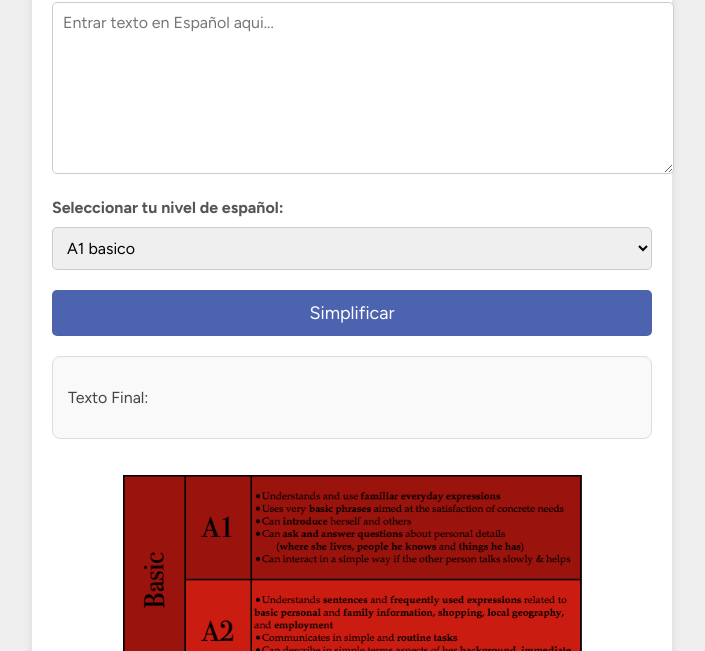
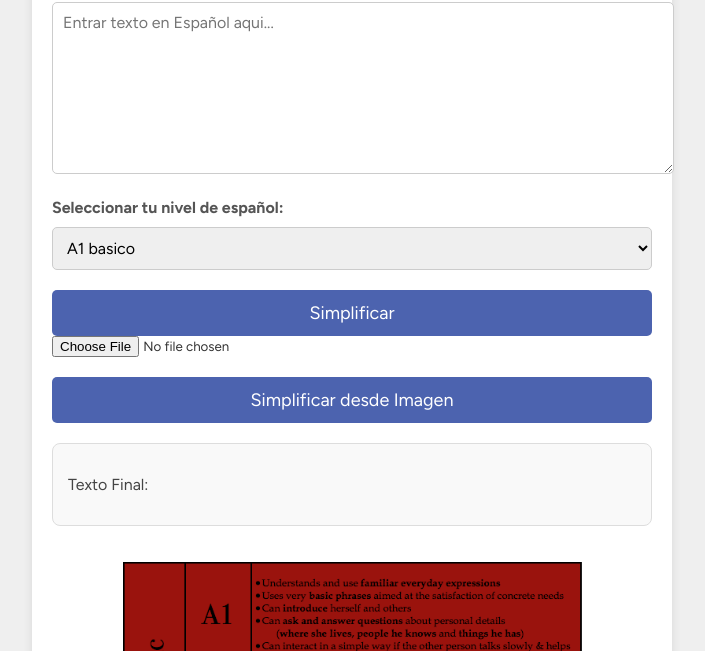
Before and after one commit to milkbread999/spanish-text-simplification, a website: page public/index.html in a window 1280 px wide. Shown: the part 149-800 px from the top of the page, without its empty margins (288-993 px from the left). Drawn offline with Linux system fonts and the light colour scheme.

Commit message:
jpg update

```diff
--- a/package.json
+++ b/package.json
@@ -10,9 +10,11 @@
   "license": "ISC",
   "description": "",
   "dependencies": {
+    "body-parser": "^1.20.3",
     "cors": "^2.8.5",
     "dotenv": "^16.4.5",
-    "express": "^4.21.0",
-    "openai": "^4.63.0"
+    "express": "^4.21.1",
+    "openai": "^4.68.4",
+    "tesseract.js": "^5.1.1"
   }
 }
--- a/public/index.html
+++ b/public/index.html
@@ -8,6 +8,7 @@
     <link rel="preconnect" href="https://fonts.googleapis.com">
     <link rel="preconnect" href="https://fonts.gstatic.com" crossorigin>
     <link href="https://fonts.googleapis.com/css2?family=Figtree:ital,wght@0,300..900;1,300..900&display=swap" rel="stylesheet">
+    <script src="https://cdn.jsdelivr.net/npm/tesseract.js@2.1.0/dist/tesseract.min.js"></script>
 </head>
 <body>
     <div class="container">
@@ -31,6 +32,10 @@
 
         <!-- button calls simplify text functiont -->
         <button onclick="simplifyText()">Simplificar</button>
+
+        <!-- button to allow for image upload-->
+        <input type="file" id="image-input" accept="image/*">
+        <button onclick="extractTextFromImage()">Simplificar desde Imagen</button>
 
         <!-- output area for displaying the simplified text -->
         <div id="output" class="output">
@@ -68,6 +73,33 @@
                 document.getElementById('output').innerText = 'Error: ' + error.message;
             }
         }
+
+        async function extractTextFromImage() {
+            const imageInput = document.getElementById('image-input');
+            const level = document.getElementById('level').value;
+
+            if (imageInput.files.length === 0) {
+                alert('Por favor, sube una imagen.');
+                return;
+            }
+
+            const file = imageInput.files[0];
+            const reader = new FileReader();
+
+            reader.onload = async function () {
+                const imageDataUrl = reader.result;
+
+                // using Tesseract.js to extract text from the image
+                const { data: { text } } = await Tesseract.recognize(imageDataUrl, 'spa');
+
+                document.getElementById('text-input').value = text;
+
+                // send extracted text for simplification
+                simplifyText();
+            };
+
+            reader.readAsDataURL(file);
+        }
     </script>
 </body>
 </html>
--- a/server.js
+++ b/server.js
@@ -3,6 +3,7 @@ const cors = require('cors');
 const bodyParser = require('body-parser');
 const OpenAI = require('openai');
 require('dotenv').config();
+console.log('API Key:', process.env.OPENAI_API_KEY);
 
 
 // starts the express server and sets up a port
@@ -24,7 +25,7 @@ app.post('/simplify', async (req, res) => {
     const { text, level } = req.body;
 
     // chatgpt prompt
-    const prompt = `Adapta este texto para estudiantes de español de nivel ${level}. Los estudiantes son adultos. Necesito simplificar el vocabulario sin simplificar la complejidad de las ideas. Si este texto es menos complicada como ${level}, complicarlo para este nivel. Incluye todas las ideas en tu versión simplificada. Tambien, conserva los nombres propios. Por ejemplo, nombres como el "Supremo Tribunal" o "Los Estados Unidos" debería seguir siendo el mismo, en lugar de convertirse en "El máximo tribunal de justicia" o "la mas alta corte". TEXTO: ${text}`;
+    const prompt = `Escriba en qué nivel se encuentra el texto actual, de los niveles A1, A2, B1, B2, C1, y C2. Entonces, adapta este texto para estudiantes de español de nivel ${level}. Los estudiantes son adultos. Necesito simplificar el vocabulario sin simplificar la complejidad de las ideas. Si este texto es menos complicada como ${level}, complicarlo para este nivel. Incluye todas las ideas en tu versión simplificada. Tambien, conserva los nombres propios. Por ejemplo, nombres como el "Supremo Tribunal" o "Los Estados Unidos" debería seguir siendo el mismo, en lugar de convertirse en "El máximo tribunal de justicia" o "la mas alta corte". TEXTO: ${text}`;
 
     try {
         // sends request to openAI  gpt 4
```
Also changed, not shown: 1 other file.
